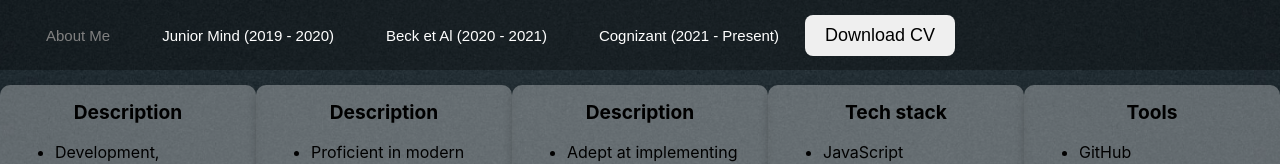
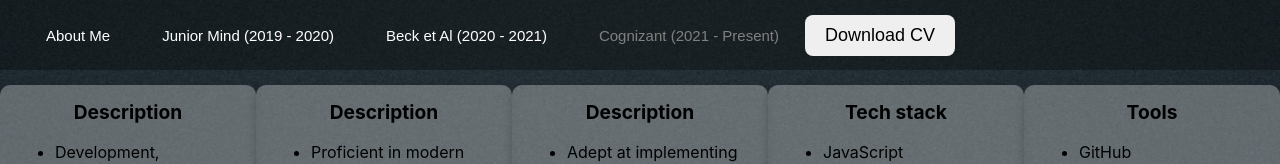
Before and after one commit to AndreiOrmeisan/webSite-prezentare, a React (Create React App) app: page /cognizant in a window 1280 px wide. Shown: the top 164 px of the page. Built offline with nearby package versions, Linux system fonts and the light colour scheme.

Commit message:
Fixed-navigation-issue

```diff
--- a/src/components/Header/Header.js
+++ b/src/components/Header/Header.js
@@ -1,15 +1,14 @@
 import "./Header.css";
 import * as React from "react";
-import { useNavigate } from "react-router-dom";
+import { useNavigate, useLocation } from "react-router-dom";
 import DownloadCVSection from "../Utils/DownloadCV";
 
 export default function Header() {
   const navigate = useNavigate();
-  const [selected, setSelected] = React.useState("/");
+  const location = useLocation();
   const [isMobileMenuOpen, setIsMobileMenuOpen] = React.useState(false); // State for mobile menu
 
   const handleClick = (route) => {
-    setSelected(route);
     navigate(route);
     if (isMobileMenuOpen) {
       setIsMobileMenuOpen(false); // Close menu when a route is selected
@@ -28,14 +27,18 @@
       </div>
       <div className={`menu ${isMobileMenuOpen ? "open" : ""}`}>
         <button
-          className={selected === "/" ? "button-oa-active" : "button-oa"}
+          className={
+            location.pathname === "/" ? "button-oa-active" : "button-oa"
+          }
           onClick={(e) => handleClick("/")}
         >
           About Me
         </button>
         <button
           className={
-            selected === "/juniorMind" ? "button-oa-active" : "button-oa"
+            location.pathname === "/juniorMind"
+              ? "button-oa-active"
+              : "button-oa"
           }
           onClick={() => handleClick("/juniorMind")}
         >
@@ -43,7 +46,7 @@
         </button>
         <button
           className={
-            selected === "/beckEtAl" ? "button-oa-active" : "button-oa"
+            location.pathname === "/beckEtAl" ? "button-oa-active" : "button-oa"
           }
           onClick={() => handleClick("/beckEtAl")}
         >
@@ -51,7 +54,9 @@
         </button>
         <button
           className={
-            selected === "/cognizant" ? "button-oa-active" : "button-oa"
+            location.pathname === "/cognizant"
+              ? "button-oa-active"
+              : "button-oa"
           }
           onClick={() => handleClick("/cognizant")}
         >
```
